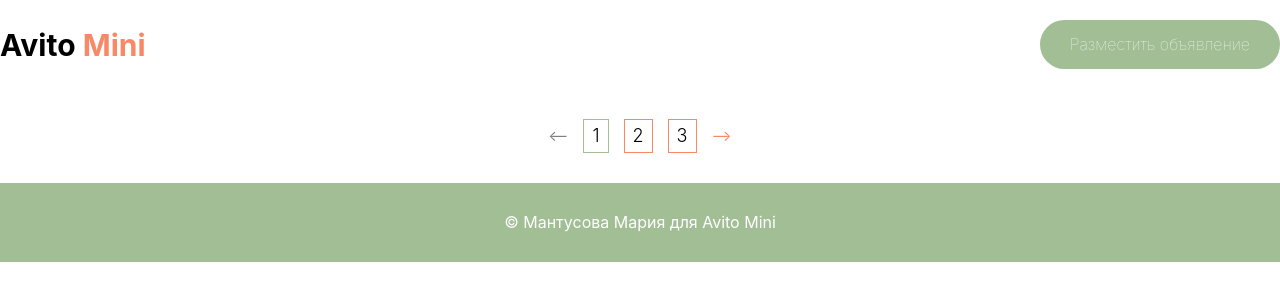
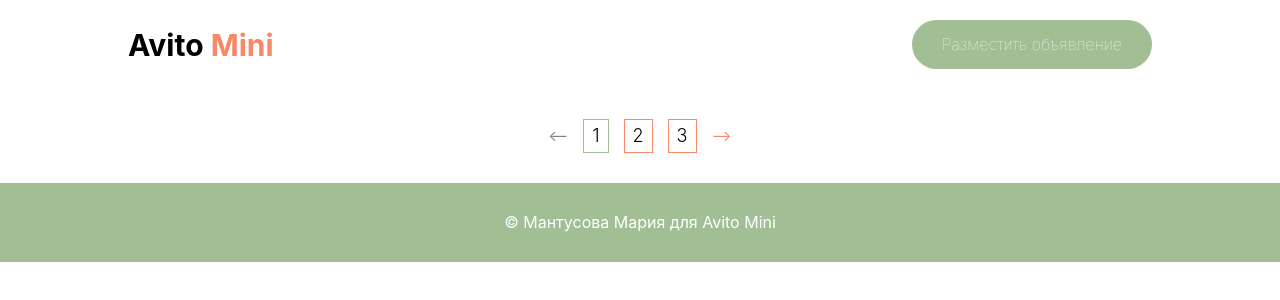
Before and after one commit to MariaMantusova/smallAvito, a React (Create React App) app: page /list in a window 1280 px wide. Shown: the top 300 px of the page. Built offline with nearby package versions, Linux system fonts and the light colour scheme.

Commit message:
fix: fix styles footer && header

```diff
--- a/src/components/Footer/Footer.css
+++ b/src/components/Footer/Footer.css
@@ -5,6 +5,6 @@
     padding: 30px 0;
     font-size: 16px;
     color: #fff;
-    width: 100%;
+    width: 100vw;
     background-color: var(--main-green-color);
 }
--- a/src/components/Header/Header.css
+++ b/src/components/Header/Header.css
@@ -3,7 +3,8 @@
     justify-content: space-between;
     align-items: center;
     padding: 20px;
-    width: 100vw;
+    width: 80vw;
+    margin: 0 auto;
 }
 
 .header__name {
```
